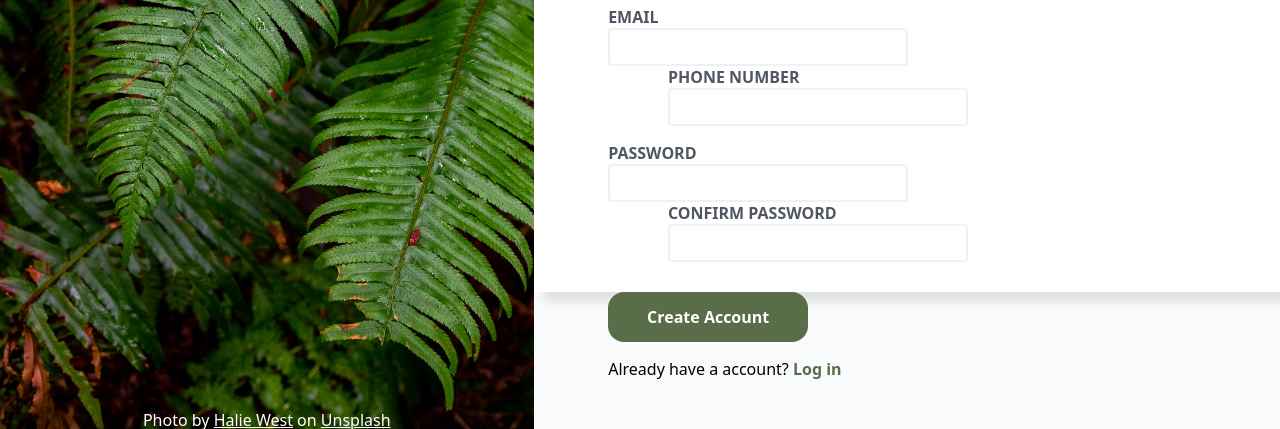
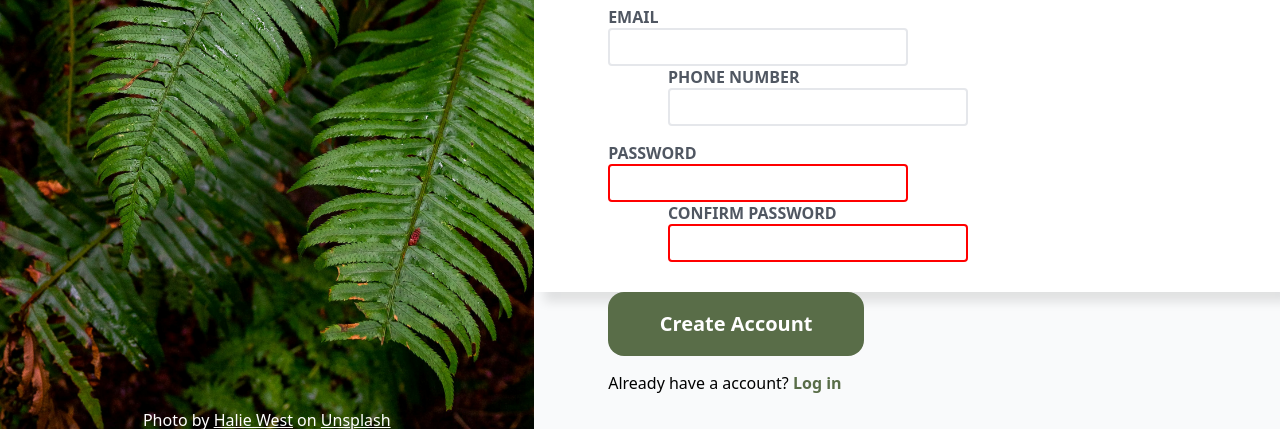
Before and after one commit to esb-11/Sign-Up-Forms, a plain HTML site: page index.html in a window 1280 px wide. Shown: the part 371-800 px from the top of the page. Drawn offline with Linux system fonts and the light colour scheme.

Commit message:
Add conditional styles to forms input

```diff
--- a/index.html
+++ b/index.html
@@ -39,7 +39,7 @@
             <div class="form-row">
                 <div>
                     <label for="email">EMAIL</label>
-                    <input type="email" name="email" id="email">
+                    <input type="email" name="email" id="email" required>
                 </div>
                 <div>
                     <label for="phone-number">PHONE NUMBER</label>
@@ -50,11 +50,11 @@
             <div class="form-row">
                 <div>
                     <label for="password">PASSWORD</label>
-                    <input type="password" name="password" id="password">
+                    <input type="password" name="password" id="password" required>
                 </div>
                 <div>
                     <label for="confirm-password">CONFIRM PASSWORD</label>
-                    <input type="password" name="confirm-password" id="confirm-password">
+                    <input type="password" name="confirm-password" id="confirm-password" required>
                 </div>
             </div>
 
--- a/styles.css
+++ b/styles.css
@@ -81,7 +81,7 @@ form {
     font-size: 16px;
     box-sizing: border-box;
     border-radius: 4px;
-    border: 2px solid #f0f1f3;
+    border: 2px solid #E5E7EB;
 }
 
 .hidden {
@@ -106,10 +106,11 @@ form {
     box-sizing: border-box;
     color: white;
     background-color: #596d48;
-    width: 200px;
-    height: 50px;
+    width: 256px;
+    height: 64px;
     cursor: pointer;
     border-radius: 16px;
+    font-size: 20px;
 }
 
 .submit-button > p {
@@ -171,3 +172,16 @@ form {
 .background-credits a {
     color: inherit;
 }
+
+/* Conditional styles */
+
+input[type="password"]:invalid {
+    border-color: red;
+}
+
+
+input:focus {
+    border-color: blue;
+    box-shadow: 3px 3px 3px rgba(0, 0, 0, 0.2);
+
+}
```
